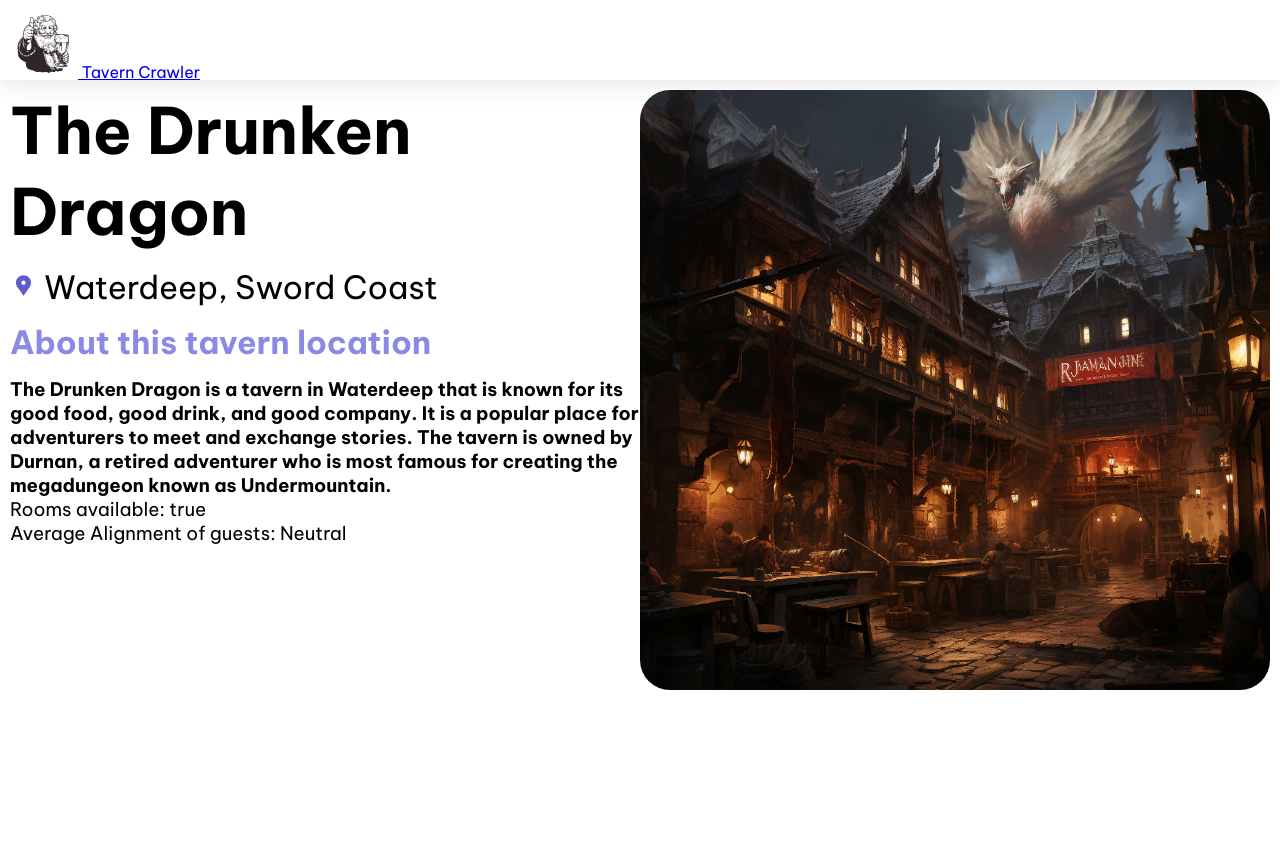
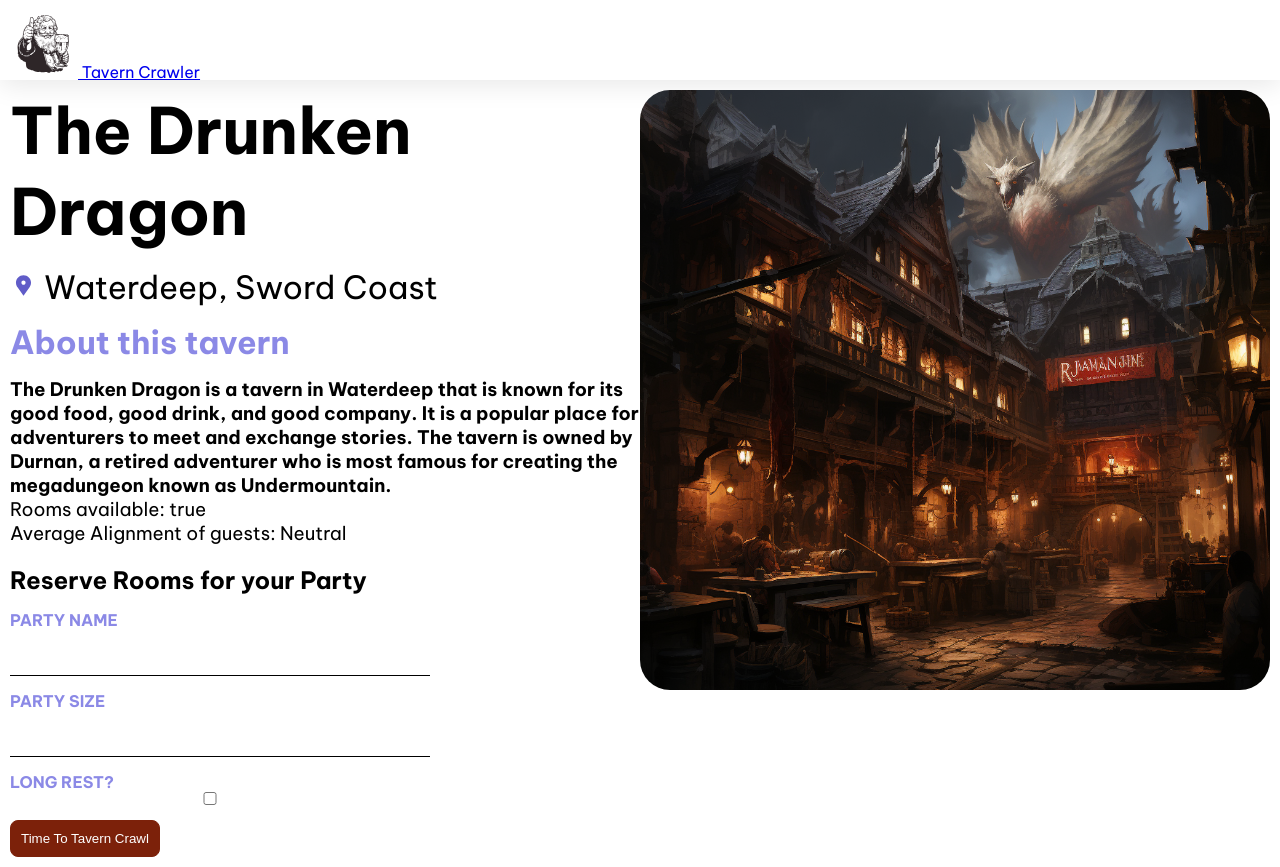
Before and after one commit to wloverde/AngularJS-TarvernCrawl, an Angular app: page /details/1 in a window 1280 px wide. Before the commit the page ends 800 px from the top, so only its background shows below. Built offline with nearby package versions, Linux system fonts and the light colour scheme.

Commit message:
added form markup and tested functionality

```diff
--- a/src/app/details/details.component.css
+++ b/src/app/details/details.component.css
@@ -39,7 +39,7 @@
     list-style-type: none;
   }
 
-  .tavern-apply .section-heading {
+  .tavern-travel .section-heading {
     font-size: 18pt;
     margin-bottom: 15px;
   }
--- a/src/app/details/details.component.ts
+++ b/src/app/details/details.component.ts
@@ -23,7 +23,7 @@ import { FormControl, FormGroup, ReactiveFormsModule } from '@angular/forms';
         </p>
       </section>
       <section class="tavern-features">
-        <h2 class="section-heading">About this tavern location</h2>
+        <h2 class="section-heading">About this tavern</h2>
         <ul>
           <li>
             <h4>{{ tavernLocation?.description }}</h4>
@@ -31,6 +31,30 @@ import { FormControl, FormGroup, ReactiveFormsModule } from '@angular/forms';
           <li>Rooms available: {{ tavernLocation?.rooms }}</li>
           <li>Average Alignment of guests: {{ tavernLocation?.alignment }}</li>
         </ul>
+      </section>
+      <section class="tavern-travel">
+        <h2 class="section-heading">Reserve Rooms for your Party</h2>
+        <form [formGroup]="travelForm" (submit)="enterTavern()">
+          <label for="party-name">Party Name</label>
+          <input
+            type="text"
+            id="party-name"
+            name="party-name"
+            formControlName="partyName">
+          <label for="party-size">Party Size</label>
+          <input
+            type="number"
+            id="party-size"
+            name="party-size"
+            formControlName="partySize">
+          <label for="long-rest">Long Rest?</label>
+          <input
+            type="checkbox"
+            id="long-rest"
+            name="long-rest"
+            formControlName="longRest">
+          <button type="submit" class="primary">Time To Tavern Crawl</button>
+        </form>
       </section>
     </article>
   `,
```
